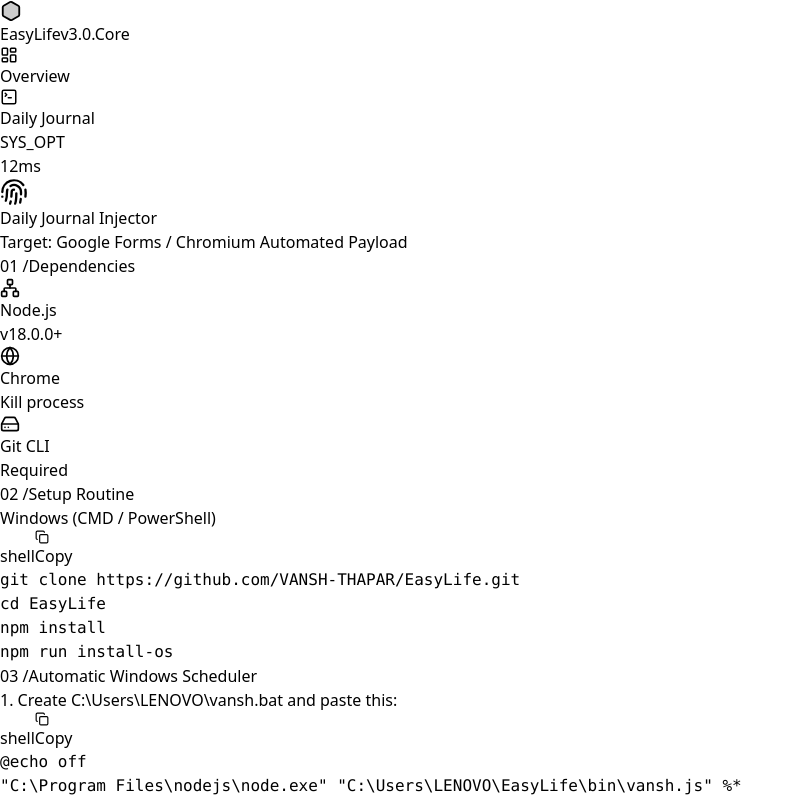
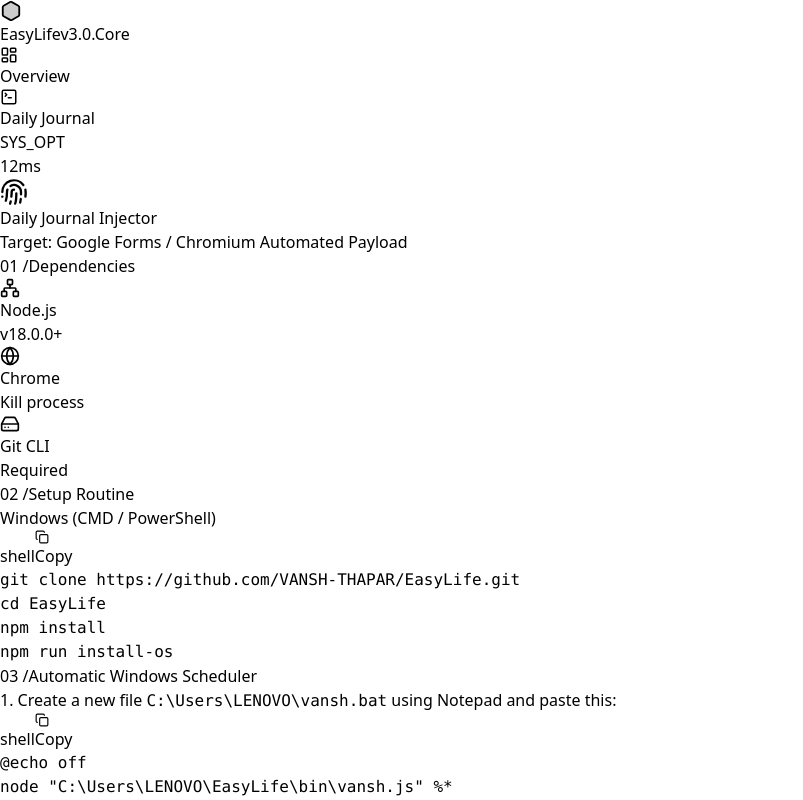
Before and after one commit to VANSH-THAPAR/EasyLife, a React (Vite) app in the folder Frontend/: page /daily-journal in a window 1280 px wide. Shown: the top 800 px of the page, without its empty margins (0-803 px from the left). Built offline with nearby package versions, Linux system fonts and the light colour scheme.

Commit message:
corrected the bat file code and immediate testing command

```diff
--- a/Frontend/src/pages/DailyJournalPage.jsx
+++ b/Frontend/src/pages/DailyJournalPage.jsx
@@ -133,8 +133,8 @@
                 </h3>
                 <div className="space-y-5">
                   <div>
-                    <div className="text-sm font-medium text-zinc-400 mb-2">1. Create C:\Users\LENOVO\vansh.bat and paste this:</div>
-                    <CodeSnippet code={`@echo off\n"C:\\Program Files\\nodejs\\node.exe" "C:\\Users\\LENOVO\\EasyLife\\bin\\vansh.js" %*`} />
+                    <div className="text-sm font-medium text-zinc-400 mb-2">1. Create a new file <code className="text-emerald-400 bg-zinc-900 border border-zinc-800 rounded px-1 py-0.5">C:\Users\LENOVO\vansh.bat</code> using Notepad and paste this:</div>
+                    <CodeSnippet code={`@echo off\nnode "C:\\Users\\LENOVO\\EasyLife\\bin\\vansh.js" %*`} />
                   </div>
                   <div>
                     <div className="text-sm font-medium text-zinc-400 mb-2">2. Schedule task to run Daily at 10:15 AM (CMD / PowerShell)</div>
```
Also changed, not shown: 1 other file (tests, documents, lock files or other folders).
